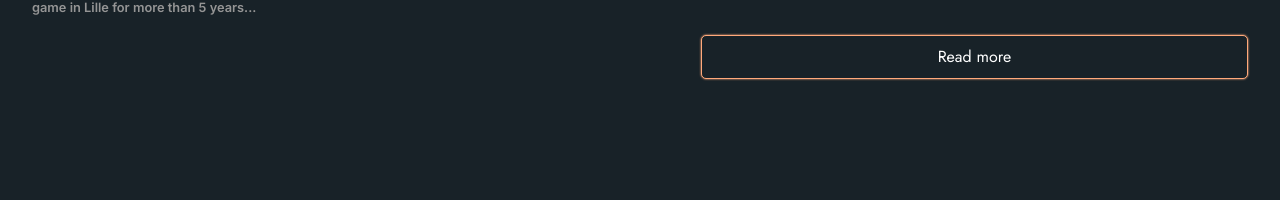
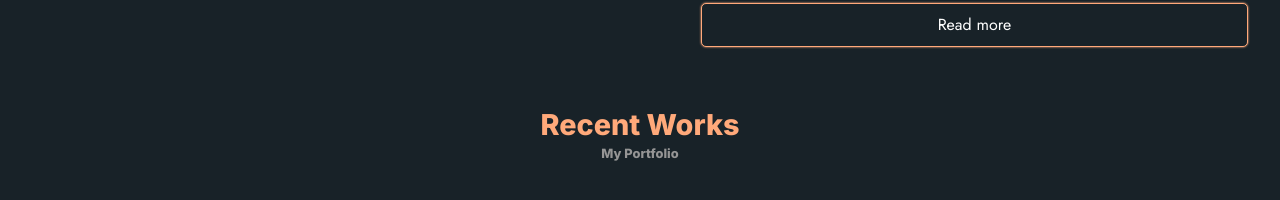
Before and after one commit to FabienCallot/fabcall-website, a React (Create React App) app: page / in a window 1280 px wide. Shown: the part 1370-1570 px from the top of the page. After the commit the page ends 1531 px from the top, so only its background shows below. Built offline with nearby package versions, Linux system fonts and the light colour scheme.

Commit message:
section recent work created with its titles

```diff
--- a/src/Components/AboutMe/aboutMe.scss
+++ b/src/Components/AboutMe/aboutMe.scss
@@ -1,17 +1,7 @@
 @use 'src/styles/vars';
-
-.about {
-  //test size for scroll
-  height: 900px;
-}
-
-.about-titles {
-  text-align: center;
-}
 
 .about-content {
   &-img {
-    margin: 2rem 0;
     text-align: center;
   }
   &-text {
--- /dev/null
+++ b/src/Components/Header/RecentWorks/RecentWorks.jsx
@@ -0,0 +1,16 @@
+import React from 'react';
+import Titles from '../../Titles/Titles';
+
+const RecentWorks = () => {
+  return (
+    <section className="recent-works">
+      <Titles
+        className="recent-works-title"
+        firstTitle="Recent Works"
+        secondTitle={'My Portfolio'}
+      />
+    </section>
+  );
+};
+
+export default RecentWorks;
--- a/src/Components/Home/Home.jsx
+++ b/src/Components/Home/Home.jsx
@@ -1,6 +1,7 @@
 import React from 'react';
 import AboutMe from '../AboutMe/AboutMe';
 import Header from '../Header/Header';
+import RecentWorks from '../Header/RecentWorks/RecentWorks';
 import './home.scss';
 
 const Home = () => {
@@ -8,6 +9,7 @@ const Home = () => {
     <div className="home">
       <Header />
       <AboutMe />
+      <RecentWorks />
     </div>
   );
 };
--- a/src/Components/Titles/titles.scss
+++ b/src/Components/Titles/titles.scss
@@ -1,4 +1,9 @@
 @use 'src/styles/vars';
+
+.titles {
+  margin: 2rem 0;
+  text-align: center;
+}
 
 .titles h2 {
   color: vars.$corail;
--- a/src/styles/_mixin.scss
+++ b/src/styles/_mixin.scss
@@ -27,5 +27,4 @@
   filter: none;
   width: 50px;
   height: 44px;
-  //opacity: 0.6;
 }
```
